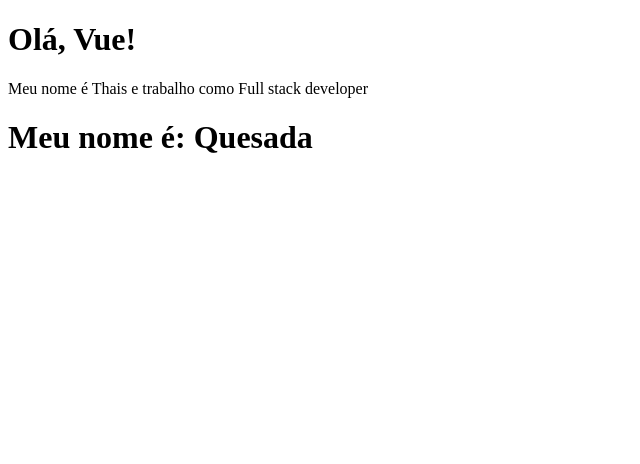
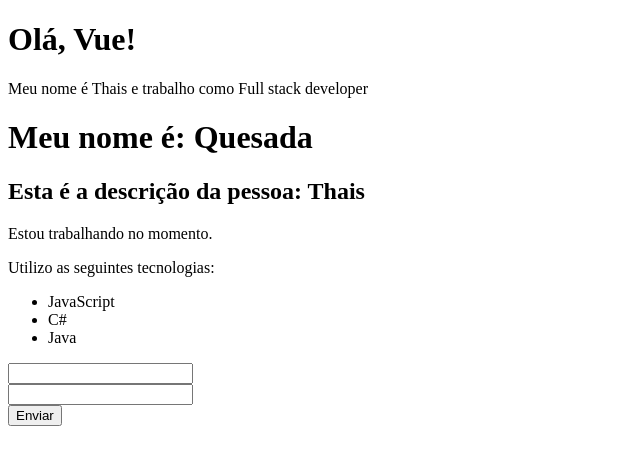
Before and after one commit to thaisquesada/learning-vue, a Vue app in the folder projeto_vue/: page / in a window 1280 px wide. Shown: the top 464 px of the page, without its empty margins (0-640 px from the left). Built offline with nearby package versions, Linux system fonts and the light colour scheme.

Commit message:
hierarquia de componentes 🐱‍💻

```diff
--- a/projeto_vue/src/App.vue
+++ b/projeto_vue/src/App.vue
@@ -2,18 +2,21 @@
   <div>
     <PrimeiroComponente />
     <LifeCycle />
+    <Pessoa />
   </div>
 </template>
 
 <script>
   import PrimeiroComponente from './components/PrimeiroComponente.vue';
   import LifeCycle from './components/LifeCycle.vue'
+  import Pessoa from './components/Pessoa.vue'
 
   export default {
     name: 'App',
     components: {
       PrimeiroComponente,
-      LifeCycle
+      LifeCycle,
+      Pessoa
     }
   }
 </script>
--- /dev/null
+++ b/projeto_vue/src/components/Form.vue
@@ -0,0 +1,26 @@
+<template>
+    <form action="">
+        <div>
+            <InputText />
+        </div>
+        <div>
+            <InputText />
+        </div>
+        <div>
+            <Submit />
+        </div>
+    </form>
+</template>
+
+<script>
+import InputText from './form/InputText.vue';
+import Submit from './form/Submit.vue';
+
+    export default {
+        name: 'Form',
+        components: {
+            InputText,
+            Submit
+        }
+    }
+</script>
--- /dev/null
+++ b/projeto_vue/src/components/Info.vue
@@ -0,0 +1,17 @@
+<template>
+    <div>
+        <p>Estou trabalhando no momento.</p>
+        <p>Utilizo as seguintes tecnologias:</p>
+            <ul>
+                <li>JavaScript</li>
+                <li>C#</li>
+                <li>Java</li>
+            </ul>
+    </div>
+</template>
+
+<script>
+export default {
+    name: 'Info'
+}
+</script>
--- /dev/null
+++ b/projeto_vue/src/components/Pessoa.vue
@@ -0,0 +1,25 @@
+<template>
+    <div>
+        <h2>Esta é a descrição da pessoa: {{ nome }}</h2>
+        <Info />
+        <Form />
+    </div>
+</template>
+
+<script>
+import Info from './Info';
+import Form from './Form';
+
+export default {
+    name: 'Pessoa',
+    components: {
+        Info,
+        Form
+    },
+    data() {
+        return {
+            nome: 'Thais'
+        }
+    }
+}
+</script>
--- /dev/null
+++ b/projeto_vue/src/components/form/InputText.vue
@@ -0,0 +1,9 @@
+<template>
+    <input type="text">
+</template>
+
+<script>
+    export default {
+        name: 'InputText'
+    }
+</script>
--- /dev/null
+++ b/projeto_vue/src/components/form/Submit.vue
@@ -0,0 +1,9 @@
+<template>
+    <input type="submit" value="Enviar">
+</template>
+
+<script>
+    export default {
+        name: 'Submit'
+    }
+</script>
```
